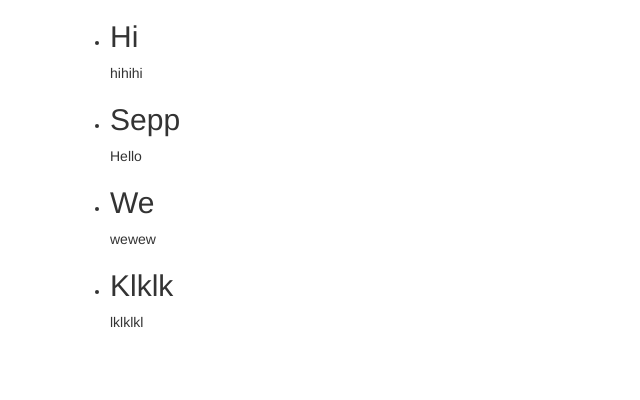
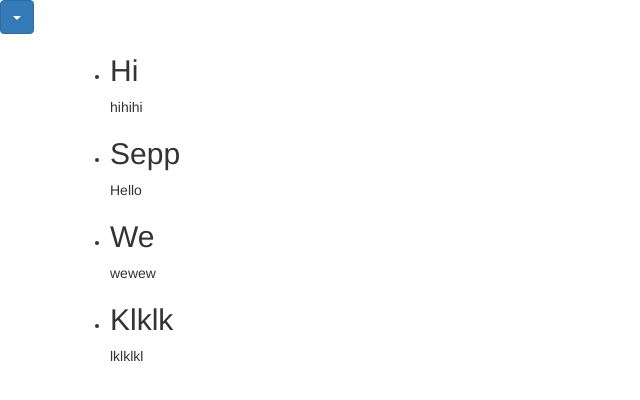
Before and after one commit to josephlamtk/josephlamtk.github.io, a Flask app: page /display in a window 1280 px wide. Shown: the top 400 px of the page, without its empty margins (0-640 px from the left). Run offline with Flask 2, Linux system fonts and the light colour scheme; data comes from the database, SQL or seed files in the repository; both versions use the stored data as it was after the commit; some libraries are stand-ins or nearby versions.

Commit message:
07/04/2017

```diff
--- a/static/css/Contact.css
+++ b/static/css/Contact.css
@@ -3,6 +3,7 @@
     padding:0;
     margin:0;
     border:0;
+    font-family: 'Lora', serif;
 }
 
 #nbm{
--- a/templates/flask_sqlite.html
+++ b/templates/flask_sqlite.html
@@ -6,6 +6,15 @@
 {% endblock %}
 
 {% block content %}
+ <div class="dropdown">
+  <button class="btn btn-primary dropdown-toggle" id="nbm"type="button" data-toggle="dropdown">
+  <span class="caret"></span></button>
+  <ul class="dropdown-menu">
+    <li><a href="{{url_for('photoshop')}}">Photoshop</a></li>
+    <li><a href="{{url_for('send_static')}}">Home</a></li>
+  </ul>
+  </div>
+
     <div class="container">
 
         <ul class="entries">
```
Also changed, not shown: comments.db.
